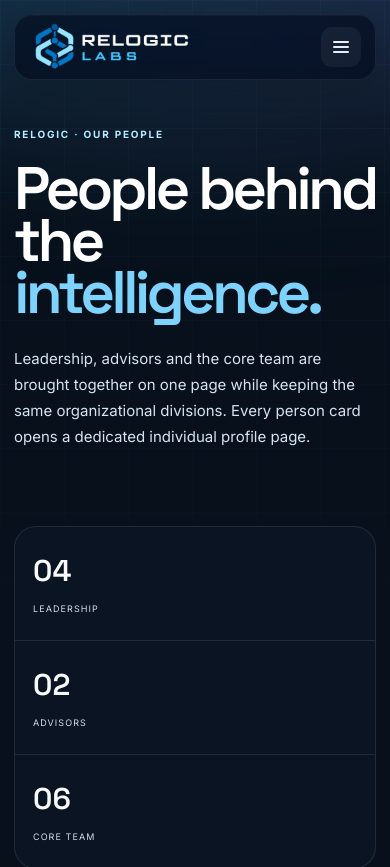
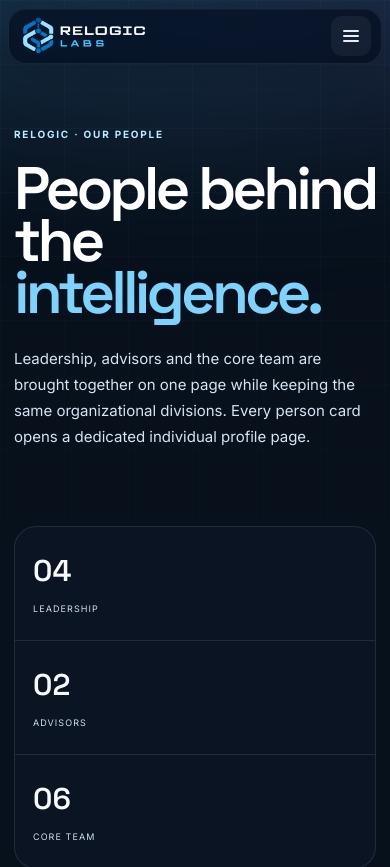
Before and after one commit to sakib4535/relogic-website, a plain HTML site: page people/index.html in a window 390 px wide. Shown: the top 867 px of the page. Drawn offline with Linux system fonts and the light colour scheme.

Commit message:
Add files via upload

```diff
--- a/assets/css/chrome.css
+++ b/assets/css/chrome.css
@@ -76,6 +76,7 @@ a.person-card h3 {
 .brand {
   display: flex;
   align-items: center;
+  flex: 0 0 auto;
   min-width: max-content;
 }
 
@@ -84,19 +85,25 @@ a.person-card h3 {
   height: 60px;
   display: flex;
   align-items: center;
-  justify-content: center;
+  justify-content: flex-start;
   background: transparent;
   border: none;
   box-shadow: none;
   overflow: visible;
+  flex: 0 0 auto;
 }
 
 .brand-mark img,
+.nav-shell .brand img,
+.rl-footer .brand img,
 .brand img {
-  width: 200px;
-  height: 60px;
-  object-fit: contain;
+  width: 200px !important;
+  height: 60px !important;
+  max-width: none !important;
+  object-fit: contain !important;
+  object-position: left center;
   background: transparent;
+  display: block;
 }
 
 .nav-links {
@@ -264,13 +271,35 @@ body.page-research .hero-copy {
   .menu-btn { display: grid; place-items: center; }
 }
 
+@media (max-width: 860px) {
+  .brand-mark {
+    width: 148px !important;
+    height: 44px !important;
+  }
+  .brand-mark img,
+  .nav-shell .brand img,
+  .rl-footer .brand img,
+  .brand img {
+    width: 148px !important;
+    height: 44px !important;
+  }
+}
+
 @media (max-width: 720px) {
   .nav-cta { display: none; }
-  .brand-mark,
+  .nav-shell { width: calc(100% - 16px); top: 8px; }
+  .nav-shell .nav,
+  .nav-shell nav.nav { padding: 0 10px 0 12px; min-height: 56px; }
+  .brand-mark {
+    width: 132px !important;
+    height: 40px !important;
+  }
   .brand-mark img,
+  .nav-shell .brand img,
+  .rl-footer .brand img,
   .brand img {
-    width: 160px;
-    height: 52px;
+    width: 132px !important;
+    height: 40px !important;
   }
   .footer-grid {
     grid-template-columns: 1fr;
--- a/people/index.html
+++ b/people/index.html
@@ -57,6 +57,13 @@ img{
   display:block;
   max-width:100%
 }
+.brand img,
+.brand-mark img{
+  max-width:none;
+  width:200px;
+  height:60px;
+  object-fit:contain
+}
 
 .shell{
   width:min(1240px,calc(100% - 40px));
@@ -77,7 +84,7 @@ img{
   border-bottom:1px solid var(--line)
 }
 
-.nav{
+.header .nav{
   height:78px;
   display:grid;
   grid-template-columns:1fr auto auto;
```
Also changed, not shown: news/index.html (+3 -2 lines), assets/brand/logo.png (added), images/team/icon.png (added), images/team/relogic-logo-main-crop.png (added), 1 other file.
